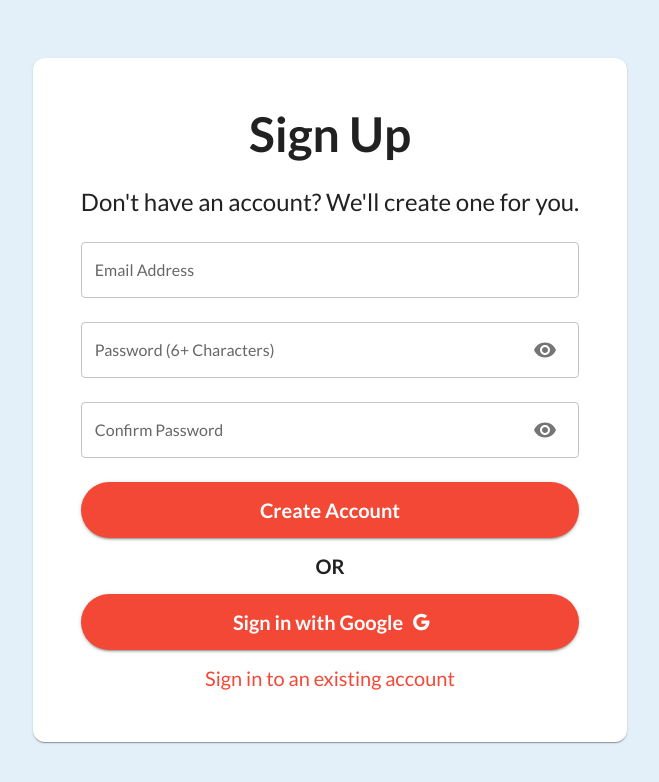
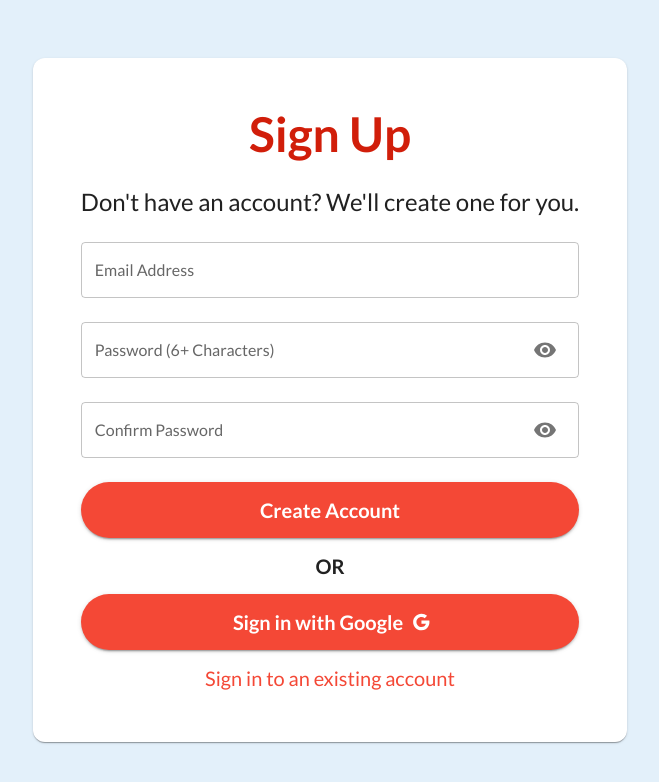
Before and after one commit to UOA-CS732-SE750-Students-2024/project-group-teal-turtles, a Next.js app in the folder frontend/: page /create-account in a window 1280 px wide. Shown: the top 782 px of the page, without its empty margins (310-969 px from the left). Built offline with nearby package versions, Linux system fonts and the light colour scheme; no server answers.

Commit message:
feat: general styling changes

```diff
--- a/frontend/src/app/create-account/page.jsx
+++ b/frontend/src/app/create-account/page.jsx
@@ -132,7 +132,7 @@ function CreateAccount() {
 	return (
 		<CardWrapper>
 			<Stack alignItems="center" spacing={3}>
-				<Typography variant="h3" fontWeight="bold">
+				<Typography variant="h3" fontWeight="bold" sx={{ color: "primary.dark" }}>
 					Sign Up
 				</Typography>
 				<Typography variant="h5">Don't have an account? We'll create one for you.</Typography>
--- a/frontend/src/app/login/page.jsx
+++ b/frontend/src/app/login/page.jsx
@@ -135,7 +135,7 @@ function Login() {
 	return (
 		<CardWrapper>
 			<Stack alignItems="center" spacing={3}>
-				<Typography variant="h3" fontWeight="bold">
+				<Typography variant="h3" fontWeight="bold" sx={{ color: "primary.dark" }}>
 					Login
 				</Typography>
 				<Typography variant="h5">Sign in to access saved recipes and information.</Typography>
--- a/frontend/src/components/MealGenerationPanel/MealGenerationCard.jsx
+++ b/frontend/src/components/MealGenerationPanel/MealGenerationCard.jsx
@@ -3,10 +3,10 @@ import React from "react";
 
 function MealGenerationCard({ header, description, onClick }) {
 	return (
-		<Card sx={{ borderRadius: 4, p: 1 }}>
+		<Card sx={{ borderRadius: 4 }}>
 			<CardActionArea
 				onClick={onClick}
-				sx={{ p: "2vh", alignItems: "center", display: "flex", flexDirection: "column" }}
+				sx={{ p: "3vh", alignItems: "center", display: "flex", flexDirection: "column" }}
 			>
 				<Typography variant="h4" fontWeight="bold" mb={2} sx={{ color: "primary.dark" }}>
 					{header}
```
